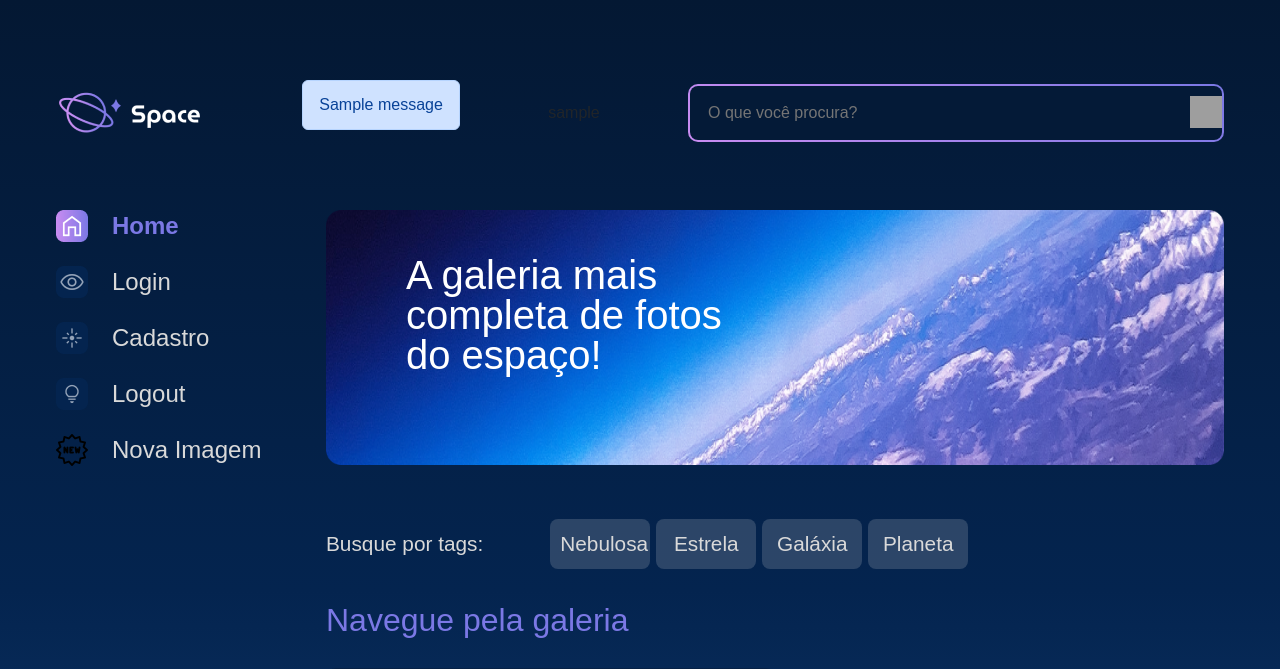
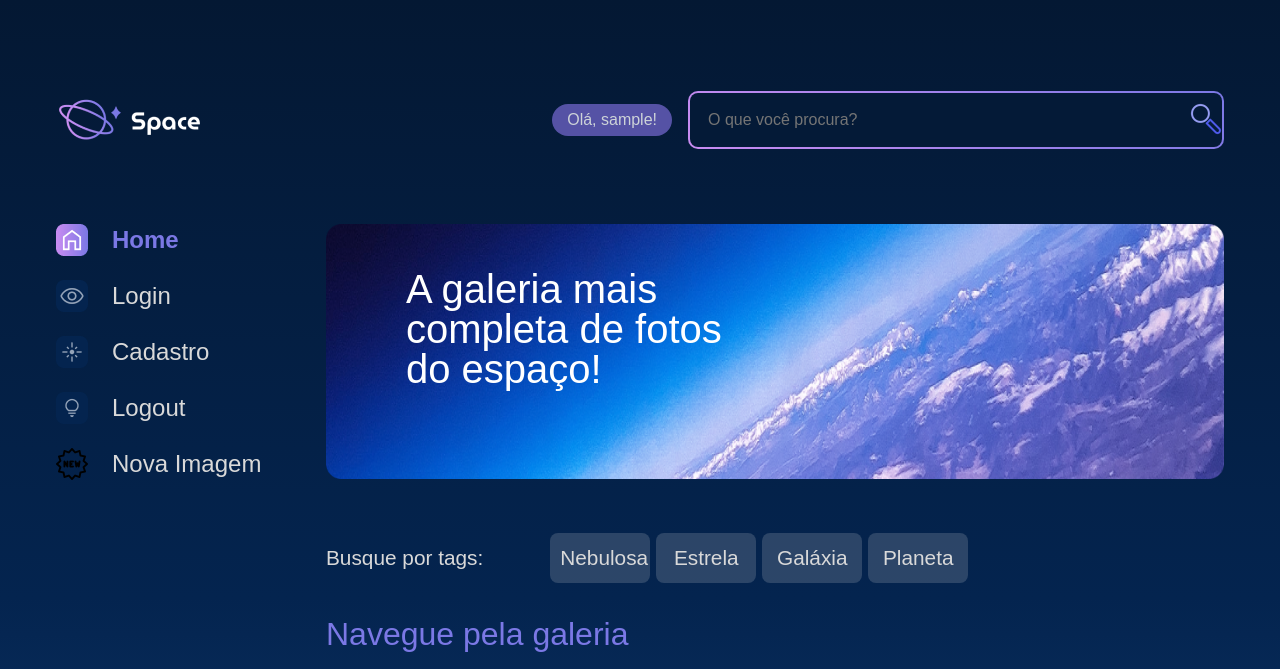
Before and after one commit to juliootto/space, a Django app: page / in a window 1280 px wide. Shown: the top 669 px of the page. Run offline with Django 4.2, Linux system fonts and the light colour scheme; a user stored in the database is signed in; tables that the repository leaves empty hold one stand-in row (values such as "Sample post"); grey boxes marked "Sample" are stand-in pictures; one stand-in notice (Sample message) is shown; grey boxes are pictures that could not be loaded.

Commit message:
pequenos ajustes

```diff
--- a/apps/galeria/forms.py
+++ b/apps/galeria/forms.py
@@ -33,9 +33,7 @@
                     'foto': forms.FileInput(attrs={'class': 'form-control'}),
                     'categoria': forms.Select(attrs={'class': 'form-control'}),
                     #'publicado': forms.CheckboxInput(attrs={'class': 'form-check-input'}),
-                    'data_fotografia': forms.DateInput( attrs={'class': 'form-control',
-                                                                'type':'date'},
-                                                        format='%d/%m/%Y'),
+                    'data_fotografia': forms.DateInput(attrs={'class': 'form-control', 'type': 'date'}),
                     'usuario': forms.Select(attrs={'class': 'form-control'}),
                     }
-        input_formats={'data_fotografia': '%d/%m/%Y'}
+        #input_formats={'data_fotografia': ['%d/%m/%Y', '%Y-%m-%d']}
--- a/apps/galeria/models.py
+++ b/apps/galeria/models.py
@@ -32,7 +32,7 @@
     foto = models.ImageField(upload_to="fotos/%Y/%m/%d/", blank=True)
     categoria = models.CharField(max_length=50, choices=OPCOES_CATEGORIA)
     publicado = models.BooleanField(default=True)
-    data_fotografia = models.DateTimeField(default=datetime.now, blank=False)
+    data_fotografia = models.DateField(default=datetime.now, blank=False)
     usuario = models.ForeignKey(
         to=User,
         on_delete=models.SET_NULL,
--- a/apps/galeria/views.py
+++ b/apps/galeria/views.py
@@ -53,6 +53,8 @@
 @login_required
 def editar_imagem(request,foto_id):
     fotografia = Fotografia.objects.get(id=foto_id)
+    # Adicione a linha abaixo
+    print(f"Valor do banco de dados: {fotografia.data_fotografia}")
     form = FotografiaForm(instance=fotografia)
     if request.method == 'POST':
         form = FotografiaForm(request.POST,request.FILES,instance=fotografia)
--- a/space2/settings.py
+++ b/space2/settings.py
@@ -159,6 +159,7 @@
 TIME_ZONE = 'America/Sao_Paulo'
 
 USE_I18N = True
+USE_L10N = False
 
 USE_TZ = True
 
@@ -170,7 +171,7 @@
 STATICFILES_DIRS = [
     os.path.join(BASE_DIR, "static"),
 ]
-STATICFILES_STORAGE = 'cloudinary_storage.storage.StaticCloudinaryStorage'
+STATICFILES_STORAGE = 'space2.storage.MyStaticCloudinaryStorage'
 
 # MEDIA
 MEDIA_ROOT = os.path.join(BASE_DIR, 'media')
--- a/static/styles/style.css
+++ b/static/styles/style.css
@@ -167,6 +167,7 @@
     display: flex;
     justify-content: space-between;
     margin: 1.5rem 0 4rem 0;
+    min-height: 80px;
 }
 
 .cabecalho__busca {
@@ -390,6 +391,7 @@
     flex-direction: column;
 }
 
+
 .menu-lateral__navegacao a {
     font-family: 'Space Grotesk', sans-serif;
     align-items: center;
@@ -400,13 +402,34 @@
     font-size: 24px;
 }
 
-.menu-lateral__navegacao a:first-child {
+.menu-lateral__navegacao a.menu-lateral__navegacao__ativo {
     font-weight: bold;
     color: #7B78E5;
 }
 
 .menu-lateral__navegacao img {
     margin-right: 1.5rem;
+}
+.cabecalho__usuario {
+    background-color: #3e4453; /* Cor de fundo escura */
+    color: #f8f9fa; /* Cor do texto (branco) */
+    padding: 8px 15px; /* Espaçamento interno (vertical e horizontal) */
+    border-radius: 20px; /* Borda arredondada */
+    font-size: 16px; /* Tamanho da fonte */
+    font-weight: 500; /* Peso da fonte */
+    margin: auto 1em auto auto; /* Margem para alinhamento */
+    text-align: center; /* Centraliza o texto */
+}
+
+.cabecalho__usuario_logado {
+    background-color: #5552a5; /* Cor de fundo escura */
+    color: #cdd3d8; /* Cor do texto (branco) */
+    padding: 8px 15px; /* Espaçamento interno (vertical e horizontal) */
+    border-radius: 20px; /* Borda arredondada */
+    font-size: 16px; /* Tamanho da fonte */
+    font-weight: 500; /* Peso da fonte */
+    margin: auto 1em auto auto; /* Margem para alinhamento */
+    text-align: center; /* Centraliza o texto */
 }
 
 .pagina-inicial {
@@ -680,7 +703,13 @@
     font-size: 0.9rem;
 }
 
+.alerta {
+    transition: opacity 0.5s ease-out; /* Define uma transição de 0.5 segundos para a opacidade */
+    }
 
+.alerta.oculto {
+    opacity: 0; /* Opacidade 0 para o elemento sumir */
+    }
 @keyframes progress-bar-stripes {
     0% {
         background-position-x: 1rem
--- a/templates/partials/header.html
+++ b/templates/partials/header.html
@@ -1,21 +1,42 @@
 {% load static %}
+{% for message in messages %}
+<div id="alert-message" class="alerta">
+    <p class="alert alert-secondary d-inline-flex p-3" role="alert" id="message">{{ message }}</p>
+</div>
+{% endfor %}
 <header class="cabecalho">
     <img src="{% static 'assets/logo/Logo(2).png' %}" alt="Logo Space" />
-    {% for message in messages %}
-            <div>
-                <p class="alert alert-primary" role="alert" id="message">{{ message }}</p>
-            </div>
-    {% endfor %}
     {% load account %}
-    <div>{% user_display user %}</div>
+    {% if user.is_authenticated %}
+        <div class="cabecalho__usuario_logado">Olá, {{ user.username }}!</div>
+    {% else %}
+        <div class="cabecalho__usuario">Olá, visitante!</div>
+    {% endif %}
     <div class="cabecalho__busca">
         <div class="busca__fundo">
             <form action="{% url 'buscar' %}">
                 <input class="busca__input" type="text" name="buscar" placeholder="O que você procura?">
                 <button type="submit">
-                    <img class="busca__icone" src="{% static 'assets/icones/1x/search.ico' %}" alt="ícone de search">
+                    <img class="busca__icone" src="{% static 'assets/icones/1x/search.png' %}" alt="ícone de search">
                 </button>
             </form>
         </div>
     </div>
 </header>
+
+<script>
+    // Seleciona o elemento com o ID 'alert-message'
+    var alerta = document.getElementById('alert-message');
+    // Se o alerta existir, programa sua remoção após 5 segundos (1000 milissegundos)
+    if (alerta) {
+        // Primeiro, esconde o alerta após 3 segundos
+        setTimeout(() => {
+            alerta.classList.add('oculto'); // Adiciona a classe que anima a opacidade
+        }, 1000); // 1000 milissegundos = 1 segundos
+
+        // Depois, remove o elemento do DOM completamente após a animação (0.5s)
+        setTimeout(() => {
+            alerta.style.display = 'none'; // Alternativa: alerta.remove();
+        }, 1500); // 3500 milissegundos = 1.5 segundos (1s de espera + 0.5s de animação)
+    }
+</script>
--- a/templates/partials/menu_lateral.html
+++ b/templates/partials/menu_lateral.html
@@ -1,10 +1,35 @@
 {% load static %}
 <section class="menu-lateral">
     <nav class="menu-lateral__navegacao">
-        <a href="{% url 'index' %}"><img src="{% static 'assets/icones/1x/Home - ativo.png' %}"> Home </a>
-        <a href="{% url 'login' %}"><img src="{% static 'assets/icones/1x/Mais vistas - inativo.png' %}"> Login </a>
-        <a href="{% url 'cadastrar' %}"><img src="{% static 'assets/icones/1x/Novas - inativo.png' %}"> Cadastro</a>
-        <a href="{% url 'logout' %}"><img src="{% static 'assets/icones/1x/Surpreenda-me - inativo.png' %}"> Logout</a>
-        <a href="{% url 'nova_imagem' %}"><img src="{% static 'assets/icones/1x/new.png' %}"> Nova Imagem</a>
+            {% if request.resolver_match.view_name == 'index' or request.resolver_match.view_name == 'index_categoria' or request.resolver_match.view_name == 'buscar' %}
+                <a class="menu-lateral__navegacao__ativo" href="{% url 'index' %}"><img src="{% static 'assets/icones/1x/Home - ativo.png' %}"> Home </a>
+            {% else %}
+                <a href="{% url 'index' %}"><img src="{% static 'assets/icones/1x/Home - inativo.png' %}"> Home </a>
+            {% endif %}
+
+            {% if request.resolver_match.view_name == 'login' %}
+                <a class="menu-lateral__navegacao__ativo" href="{% url 'login' %}"><img src="{% static 'assets/icones/1x/Mais vistas - ativo.png' %}"> Login </a>
+            {% else %}
+                <a href="{% url 'login' %}"><img src="{% static 'assets/icones/1x/Mais vistas - inativo.png' %}"> Login </a>
+            {% endif %}
+
+            {% if request.resolver_match.view_name == 'cadastrar' %}
+                <a class="menu-lateral__navegacao__ativo" href="{% url 'cadastrar' %}"><img src="{% static 'assets/icones/1x/Novas - ativo.png' %}"> Cadastro </a>
+            {% else %}
+                <a href="{% url 'cadastrar' %}"><img src="{% static 'assets/icones/1x/Novas - inativo.png' %}"> Cadastro </a>
+            {% endif %}
+
+            {% if request.resolver_match.view_name == 'logout' %}
+                <a class="menu-lateral__navegacao__ativo" href="{% url 'logout' %}"><img src="{% static 'assets/icones/1x/Surpreenda-me - ativo.png' %}"> Logout </a>
+            {% else %}
+                <a href="{% url 'logout' %}"><img src="{% static 'assets/icones/1x/Surpreenda-me - inativo.png' %}"> Logout </a>
+            {% endif %}
+
+            {% if request.resolver_match.view_name == 'nova_imagem' %}
+                <a class="menu-lateral__navegacao__ativo" href="{% url 'nova_imagem' %}"><img src="{% static 'assets/icones/1x/new-ativo.png' %}"> Nova Imagem </a>
+            {% else %}
+                <a href="{% url 'nova_imagem' %}"><img src="{% static 'assets/icones/1x/new-inativo.png' %}"> Nova Imagem </a>
+            {% endif %}
+
     </nav>
 </section>
```
Also changed, not shown: space2/storage.py (+6 -5 lines), apps/galeria/migrations/0010_alter_fotografia_data_fotografia.py (added), static/assets/icones/1x/new-ativo.png (added), static/assets/icones/1x/new-inativo.png (renamed from static/assets/icones/1x/new.png).
